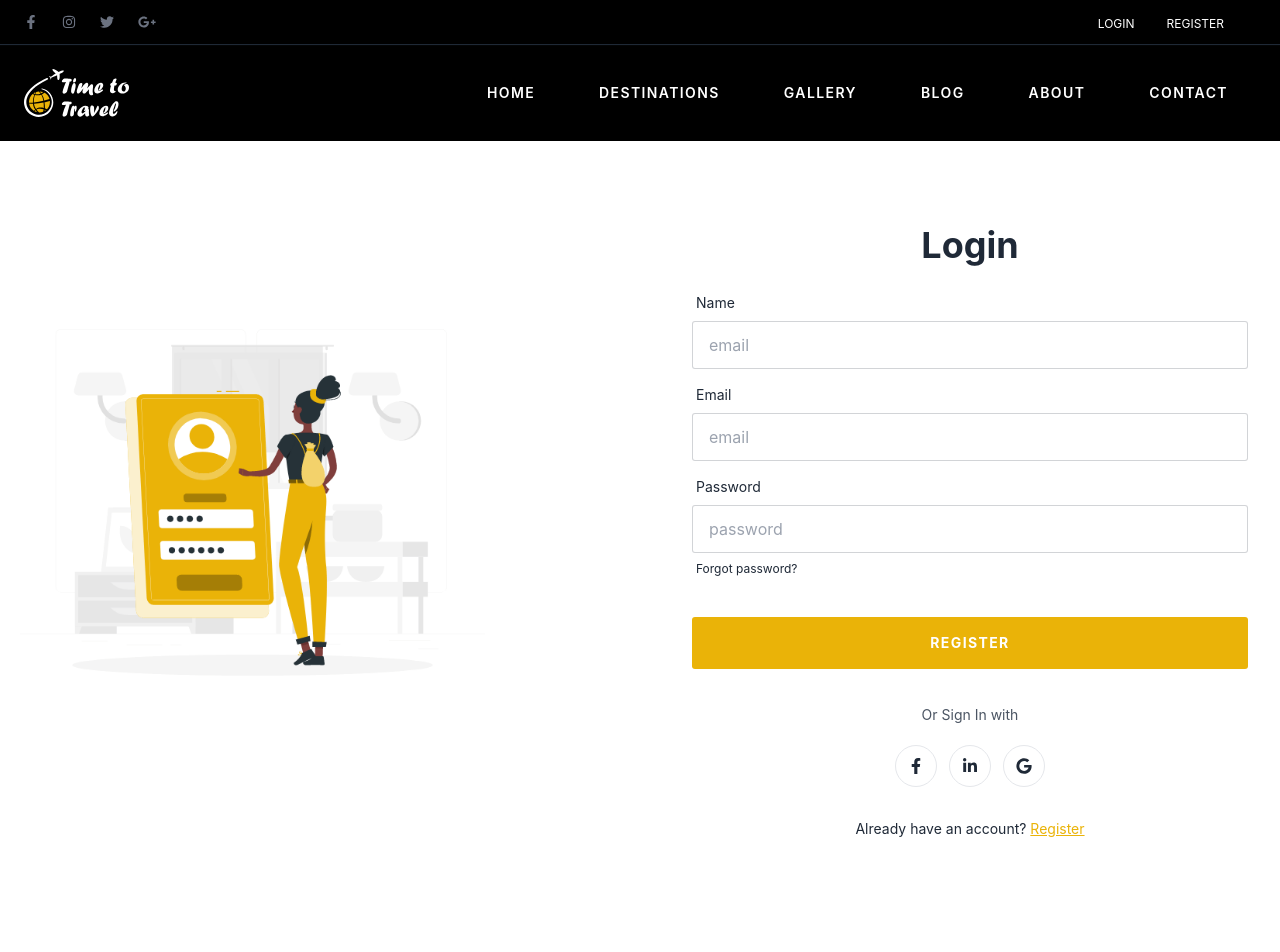
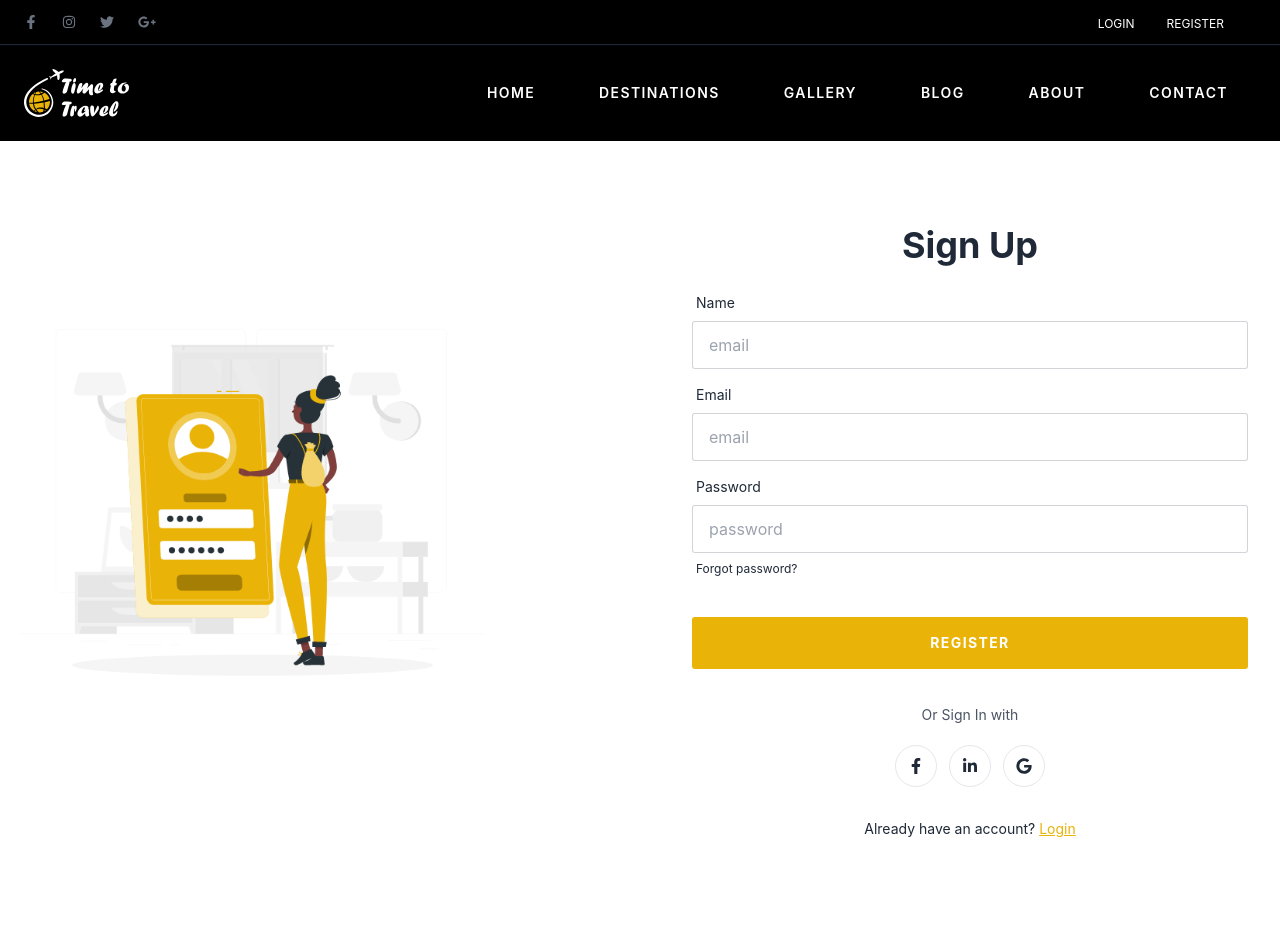
Before and after one commit to ehasanulh1/timeToTravel, a React (Create React App) app: page /register in a window 1280 px wide. Shown: the top 952 px of the page. Built offline with nearby package versions, Linux system fonts and the light colour scheme; no server answers.

Commit message:
added react hot toast

```diff
--- a/package.json
+++ b/package.json
@@ -10,6 +10,7 @@
     "firebase": "^9.22.2",
     "react": "^18.2.0",
     "react-dom": "^18.2.0",
+    "react-hot-toast": "^2.4.1",
     "react-icons": "^4.8.0",
     "react-router-dom": "^6.9.0",
     "react-scripts": "5.0.1",
--- a/src/App.js
+++ b/src/App.js
@@ -1,11 +1,13 @@
 import './App.css';
 import { RouterProvider } from 'react-router-dom';
 import { router } from './routes/Routes/Routes';
+import { Toaster } from 'react-hot-toast';
 
 function App() {
   return (
     <div className="App">
       <RouterProvider router={router}></RouterProvider>
+      <Toaster />
     </div>
   );
 }
--- a/src/pages/Register/Register.js
+++ b/src/pages/Register/Register.js
@@ -5,6 +5,7 @@ import { GoogleAuthProvider } from 'firebase/auth';
 import SolidButton from '../../components/SolidButton';
 import { FaFacebookF, FaGoogle, FaLinkedinIn } from 'react-icons/fa';
 import signUpImg from '../../assets/Login.gif';
+import { toast } from 'react-hot-toast';
 
 const Register = () => {
     const { providerLogin, createUser } = useContext(AuthContext);
@@ -25,6 +26,7 @@ const Register = () => {
         createUser(email, password)
             .then(result => {
                 const user = result.user;
+                toast.success('User create successfully');
                 console.log(user)
                 // setAuthToken(user)
                 form.reset();
@@ -53,7 +55,7 @@ const Register = () => {
                 </div>
                 <div className="lg:mt-10">
                     <form onSubmit={handleSubmit} className="card-body">
-                        <h1 className="text-4xl text-center my-3 font-bold">Login</h1>
+                        <h1 className="text-4xl text-center my-3 font-bold">Sign Up</h1>
                         <div className="form-control">
                             <label className="label">
                                 <span className="label-text">Name</span>
@@ -86,7 +88,7 @@ const Register = () => {
                             <button className='p-3 mx-3 rounded-full border hover:bg-primary hover:text-white'><FaLinkedinIn /></button>
                             <button onClick={handleGoogleSignIn} className='p-3 rounded-full border hover:bg-primary hover:text-white'><FaGoogle /></button>
                         </div>
-                        <p className='text-sm py-4'>Already have an account? <Link className='underline text-yellow-500' to='/login'>Register</Link></p>
+                        <p className='text-sm py-4'>Already have an account? <Link className='underline text-yellow-500' to='/login'>Login</Link></p>
                     </div>
                 </div>
             </div>
```
Also changed, not shown: 1 other file (tests, documents, lock files or other folders).
